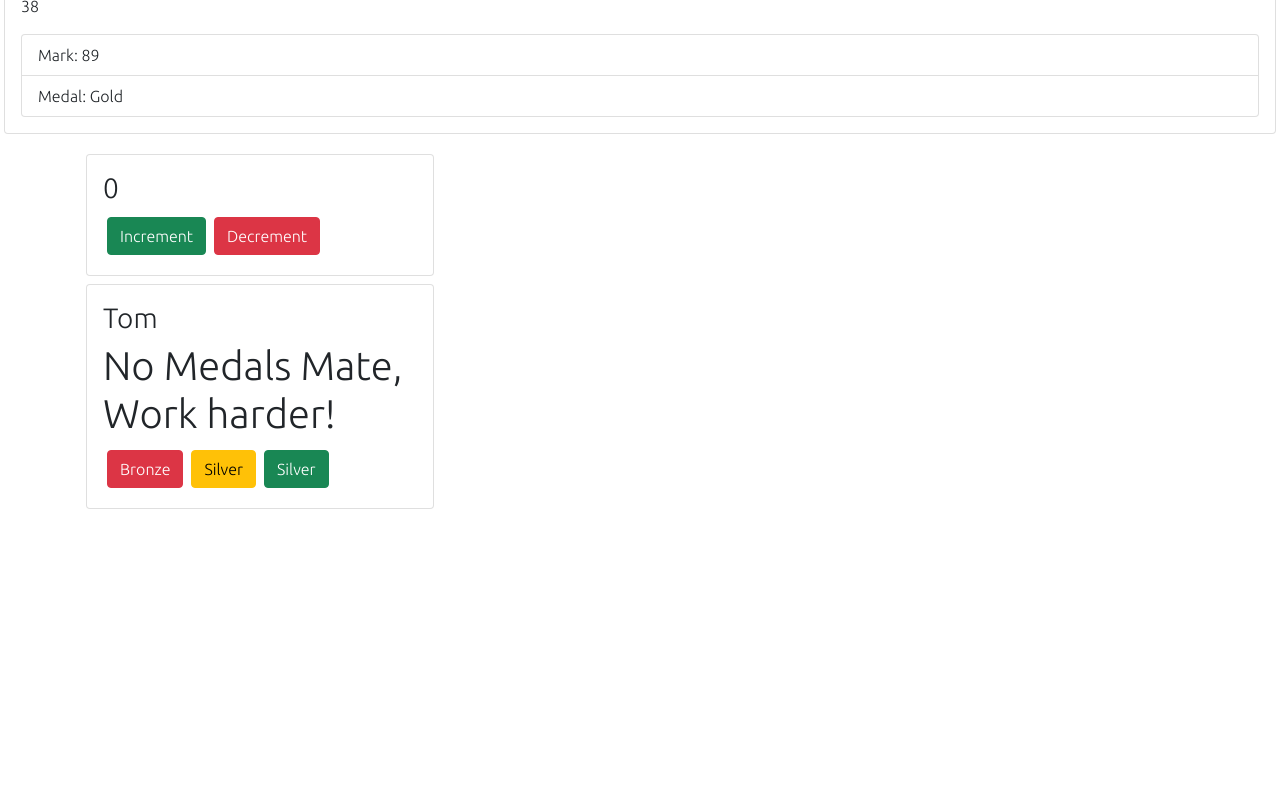
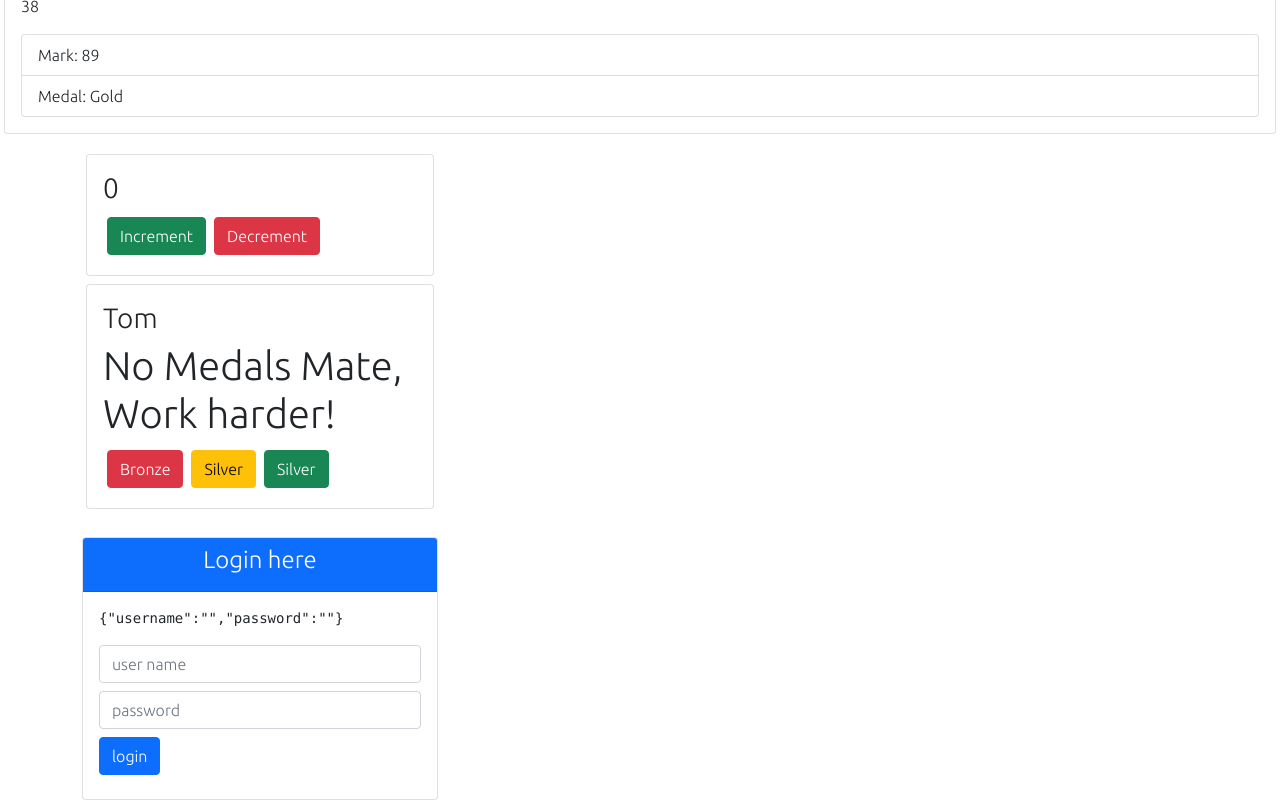
Before and after one commit to abhimax/react-with-ts-crash, a React (Create React App) app: page / in a window 1280 px wide. Shown: the part 337-1137 px from the top of the page. Before the commit the page ends 850 px from the top, so only its background shows below. Built offline with nearby package versions, Linux system fonts and the light colour scheme.

Commit message:
feat: add login form

```diff
--- a/src/App.tsx
+++ b/src/App.tsx
@@ -5,6 +5,7 @@ import Customer from './components/Customer';
 import Employee from './components/Employee';
 import Counter from './components/Counter';
 import MedalProvider from './components/MedalProvider';
+import LoginForm from './components/LoginForm';
 
 function App() {
   return (
@@ -15,6 +16,8 @@ function App() {
       <Employee name="Tim" age={38} title="CEO"/>
       <Counter></Counter>
       <MedalProvider name="Tom"/>
+      <br/>
+      <LoginForm/>
     </React.Fragment>
   );
 }
--- /dev/null
+++ b/src/components/LoginForm.tsx
@@ -0,0 +1,65 @@
+import React, { useState } from "react";
+import { IUser } from "../models/IUser";
+interface IProps{}
+interface IStates{
+        user : IUser;
+}
+let LoginForm:React.FC<IProps> = () => {
+    let [state, setState] = useState<IStates>({
+        user: {
+            username: '',
+            password:''
+        }
+    }
+    );
+
+let updateInput = (event : React.ChangeEvent<HTMLInputElement>):void =>{
+    setState(
+        {
+            user :{
+                ...state.user,
+                [event.target.name] : event.target.value
+            }
+        }
+    );
+
+}
+
+let login = (event:React.FormEvent<HTMLFormElement>):void => {
+    event.preventDefault();
+    alert(`Dou you want to login with this user? ${JSON.stringify(state.user)}`)
+}
+
+return(
+    <React.Fragment>
+        <div className="container">
+            <div className="row">
+                <div className="col-md-4">
+                    <div className="card">
+                        <div className="card-header text-center bg-primary text-white">
+                            <p className="h4">Login here</p>
+                        </div>
+                        <div className="card-body">
+                            <form onSubmit={login}>
+                            <pre>{JSON.stringify(state.user)}</pre>
+                                <div className="mb-2">
+                                    <input required={true} type="text" name="username" value={state.user.username} className="form-control" placeholder="user name" onChange={updateInput}/>
+                                </div>
+                                <div className="mb-2">
+                                    <input required={true} type="password" name="password" value={state.user.password} className="form-control" placeholder="password" onChange={updateInput}/>
+                                </div>
+                                <div className="mb-2">
+                                    <input type="submit" className="btn btn-primary " value="login"/>
+                                </div>
+                            </form>
+
+                        </div>
+                    </div>
+                </div>
+            </div>
+        </div>
+
+    </React.Fragment>
+)
+}
+export default LoginForm;
--- /dev/null
+++ b/src/models/IUser.ts
@@ -0,0 +1,4 @@
+export interface IUser{
+    username : string;
+    password: string;
+}
```
